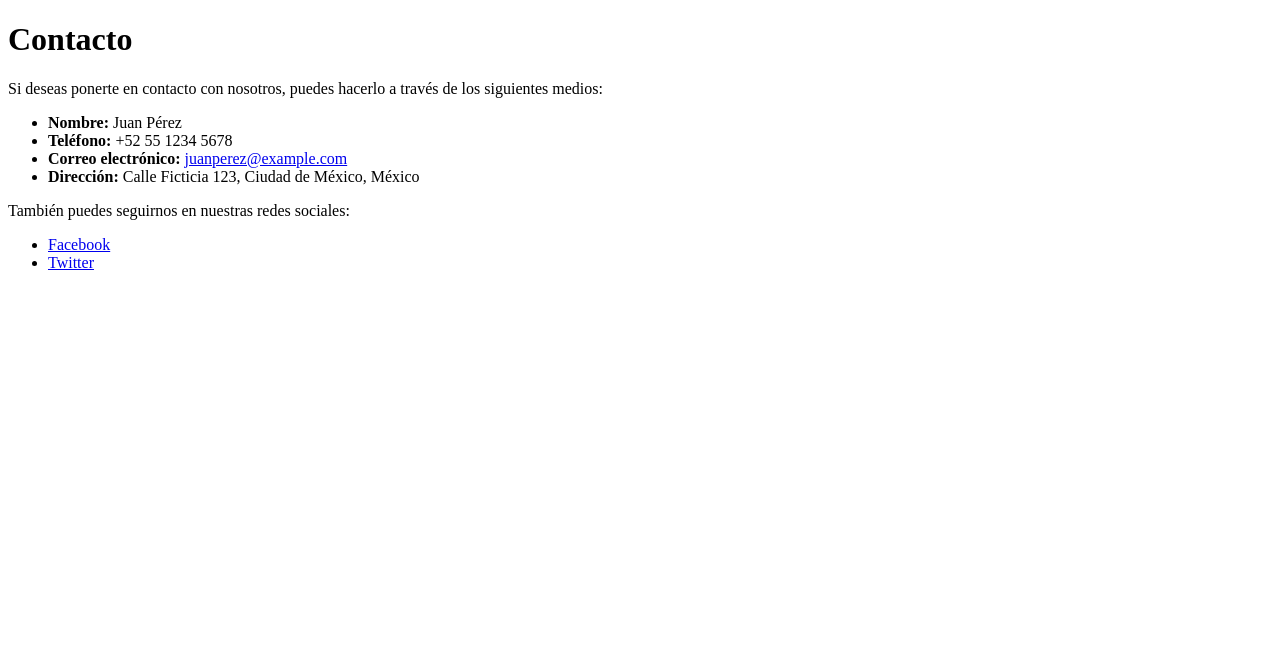
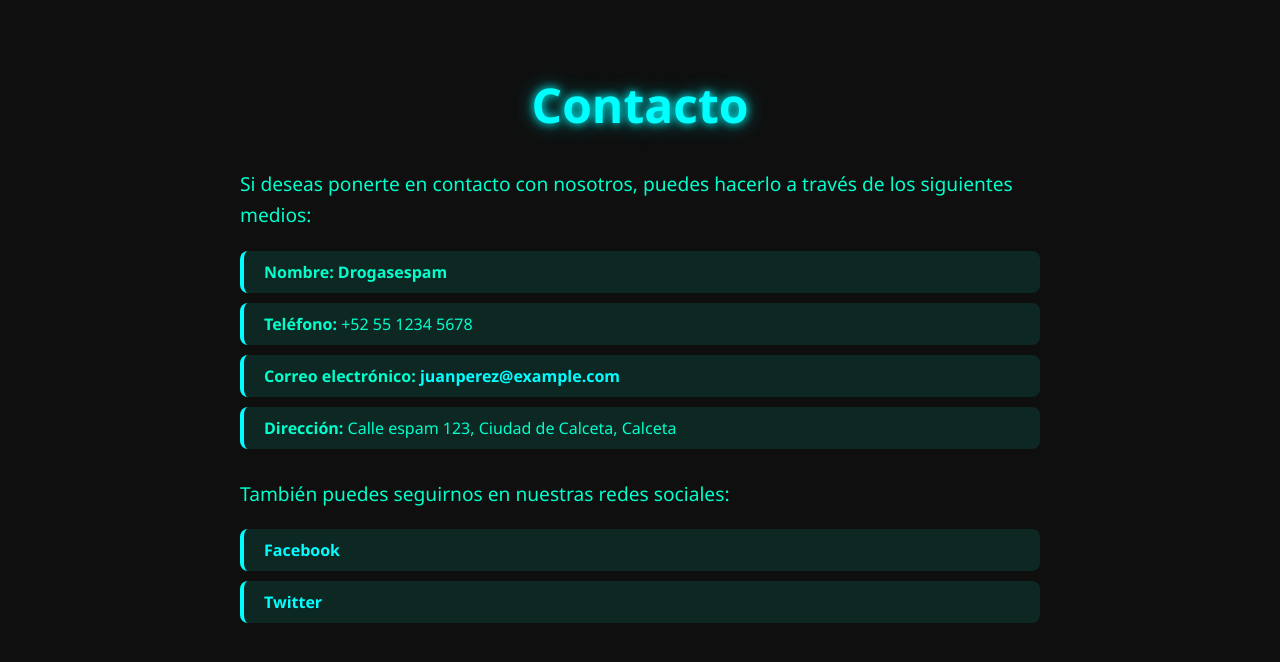
Before and after one commit to Mishxael/mayo, a plain HTML site: page contacto.html in a window 1280 px wide. Drawn offline with Linux system fonts and the light colour scheme.

Commit message:
contacto2

```diff
--- a/contacto.html
+++ b/contacto.html
@@ -3,22 +3,23 @@
 <head>
     <meta charset="UTF-8">
     <title>Información de Contacto</title>
+     <link rel="stylesheet" href="sty.css">
 </head>
 <body>
     <h1>Contacto</h1>
     <p>Si deseas ponerte en contacto con nosotros, puedes hacerlo a través de los siguientes medios:</p>
 
     <ul>
-        <li><strong>Nombre:</strong> Juan Pérez</li>
+        <li><strong>Nombre: Drogasespam</strong> </li>
         <li><strong>Teléfono:</strong> +52 55 1234 5678</li>
-        <li><strong>Correo electrónico:</strong> <a href="mailto:juanperez@example.com">juanperez@example.com</a></li>
-        <li><strong>Dirección:</strong> Calle Ficticia 123, Ciudad de México, México</li>
+        <li><strong>Correo electrónico:</strong> <a href="drougsespam@example.com">juanperez@example.com</a></li>
+        <li><strong>Dirección:</strong> Calle espam 123, Ciudad de Calceta, Calceta</li>
     </ul>
 
     <p>También puedes seguirnos en nuestras redes sociales:</p>
     <ul>
-        <li><a href="https://facebook.com/tuempresa" target="_blank">Facebook</a></li>
-        <li><a href="https://twitter.com/tuempresa" target="_blank">Twitter</a></li>
+        <li><a href="https://www.facebook.com/espammfloficial" target="_blank">Facebook</a></li>
+        <li><a href="https://twitter.com/espammfl" target="_blank">Twitter</a></li>
     </ul>
 </body>
 </html>
--- /dev/null
+++ b/sty.css
@@ -0,0 +1,56 @@
+body {
+    background-color: #0f0f0f;
+    color: #00ffcc;
+    font-family: 'Segoe UI', Tahoma, Geneva, Verdana, sans-serif;
+    padding: 40px;
+    margin: 0;
+}
+
+h1 {
+    text-align: center;
+    font-size: 3em;
+    color: #00ffff;
+    text-shadow: 0 0 10px #00ffff, 0 0 20px #008080;
+}
+
+p {
+    font-size: 1.2em;
+    max-width: 800px;
+    margin: 20px auto;
+    line-height: 1.6;
+}
+
+ul {
+    list-style: none;
+    padding: 0;
+    max-width: 800px;
+    margin: 0 auto 30px auto;
+}
+
+li {
+    background: rgba(0, 255, 204, 0.1);
+    border-left: 4px solid #00ffff;
+    padding: 10px 20px;
+    margin: 10px 0;
+    border-radius: 8px;
+    transition: background 0.3s;
+}
+
+li:hover {
+    background: rgba(0, 255, 204, 0.2);
+}
+
+a {
+    color: #00ffff;
+    text-decoration: none;
+    font-weight: bold;
+}
+
+a:hover {
+    text-shadow: 0 0 5px #00ffff;
+}
+
+::selection {
+    background: #00ffff;
+    color: #000;
+}
```
